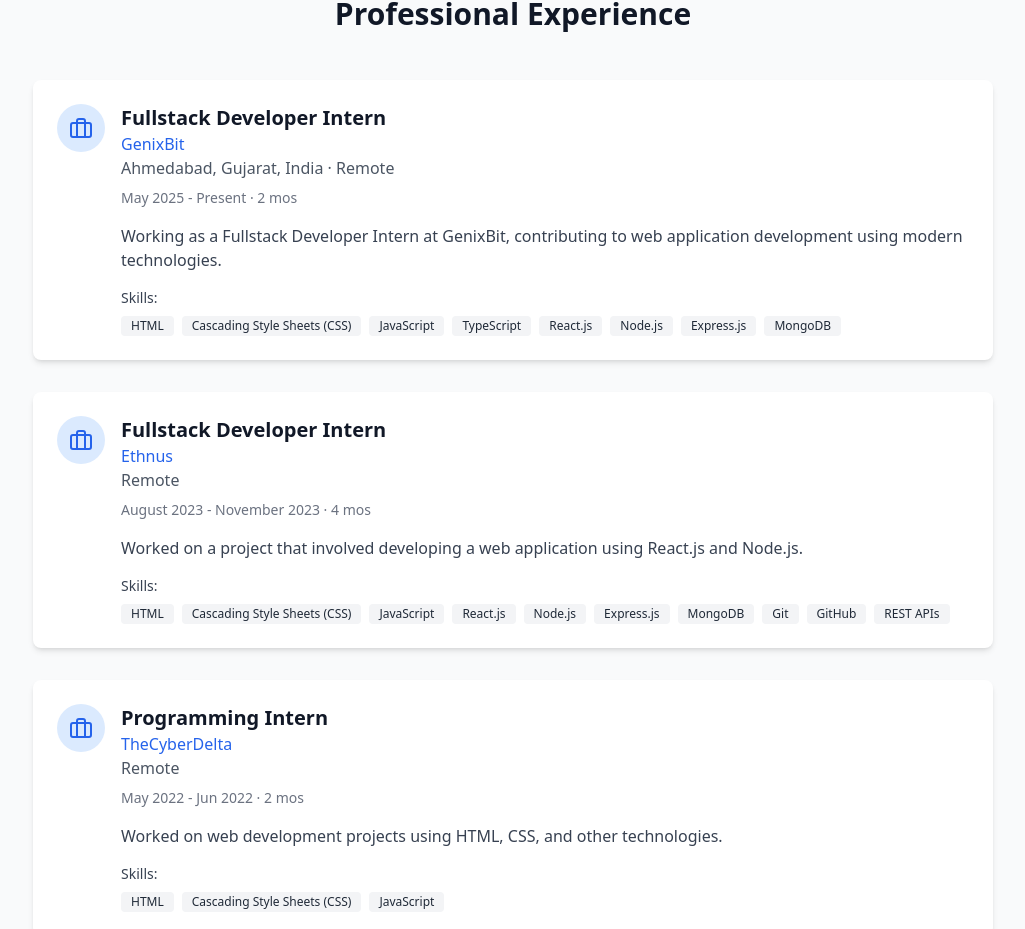
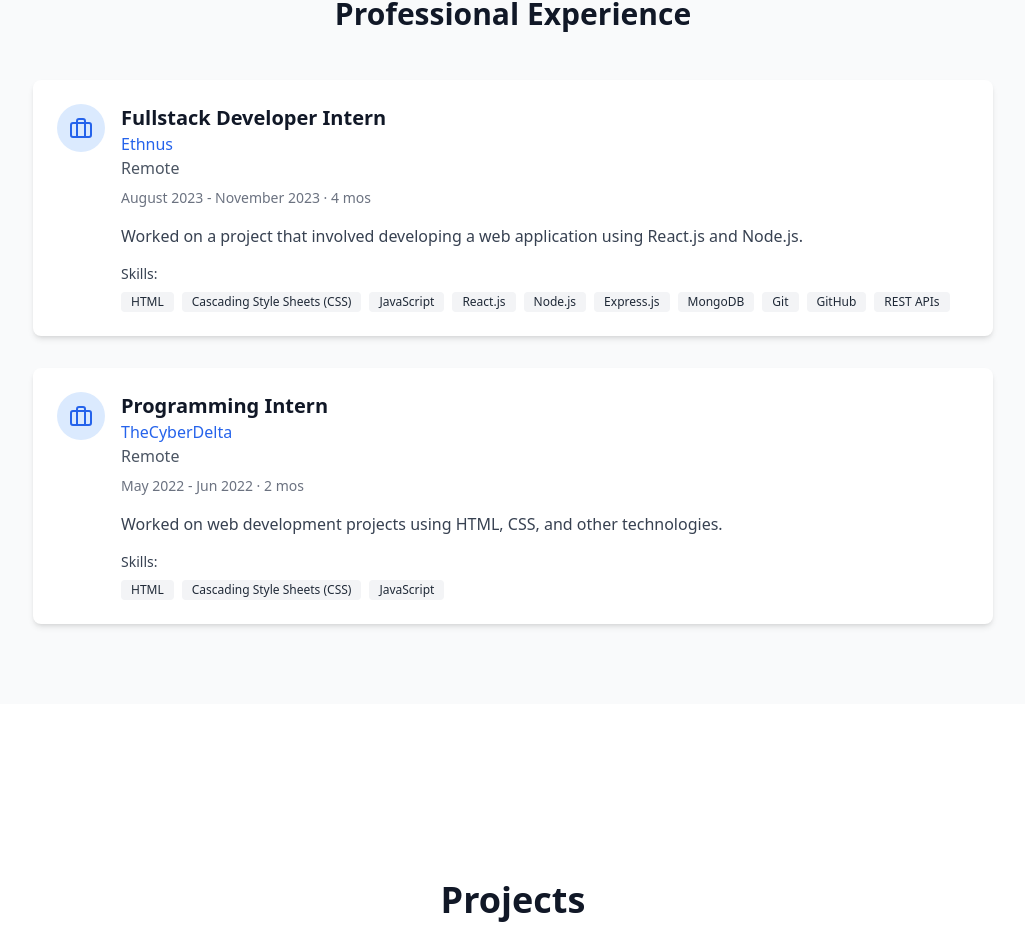
Before and after one commit to manishsingh0418/Portfolio, a React (Vite) app: page / in a window 1280 px wide. Shown: the part 2498-3427 px from the top of the page, without its empty margins (127-1152 px from the left). Built offline with nearby package versions, Linux system fonts and the light colour scheme.

Commit message:
Experience updated

```diff
--- a/src/components/Experience.tsx
+++ b/src/components/Experience.tsx
@@ -3,25 +3,25 @@
 import { motion } from "framer-motion";
 
 const experiences = [
-  {
-    id: 1,
-    role: "Fullstack Developer Intern",
-    company: "GenixBit",
-    location: "Ahmedabad, Gujarat, India · Remote",
-    period: "May 2025 - Present · 2 mos",
-    description:
-      "Working as a Fullstack Developer Intern at GenixBit, contributing to web application development using modern technologies.",
-    skills: [
-      "HTML",
-      "Cascading Style Sheets (CSS)",
-      "JavaScript",
-      "TypeScript",
-      "React.js",
-      "Node.js",
-      "Express.js",
-      "MongoDB",
-    ],
-  },
+  // {
+  //   id: 1,
+  //   role: "Fullstack Developer Intern",
+  //   company: "GenixBit",
+  //   location: "Ahmedabad, Gujarat, India · Remote",
+  //   period: "May 2025 - Present · 2 mos",
+  //   description:
+  //     "Working as a Fullstack Developer Intern at GenixBit, contributing to web application development using modern technologies.",
+  //   skills: [
+  //     "HTML",
+  //     "Cascading Style Sheets (CSS)",
+  //     "JavaScript",
+  //     "TypeScript",
+  //     "React.js",
+  //     "Node.js",
+  //     "Express.js",
+  //     "MongoDB",
+  //   ],
+  // },
   {
     id: 2,
     role: "Fullstack Developer Intern",
```
